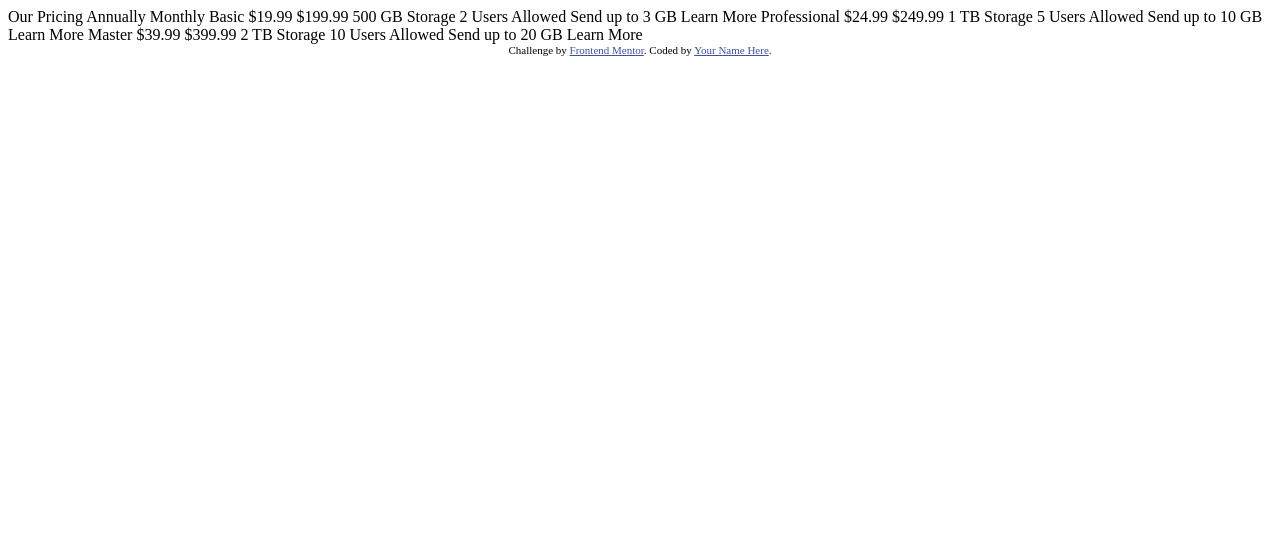
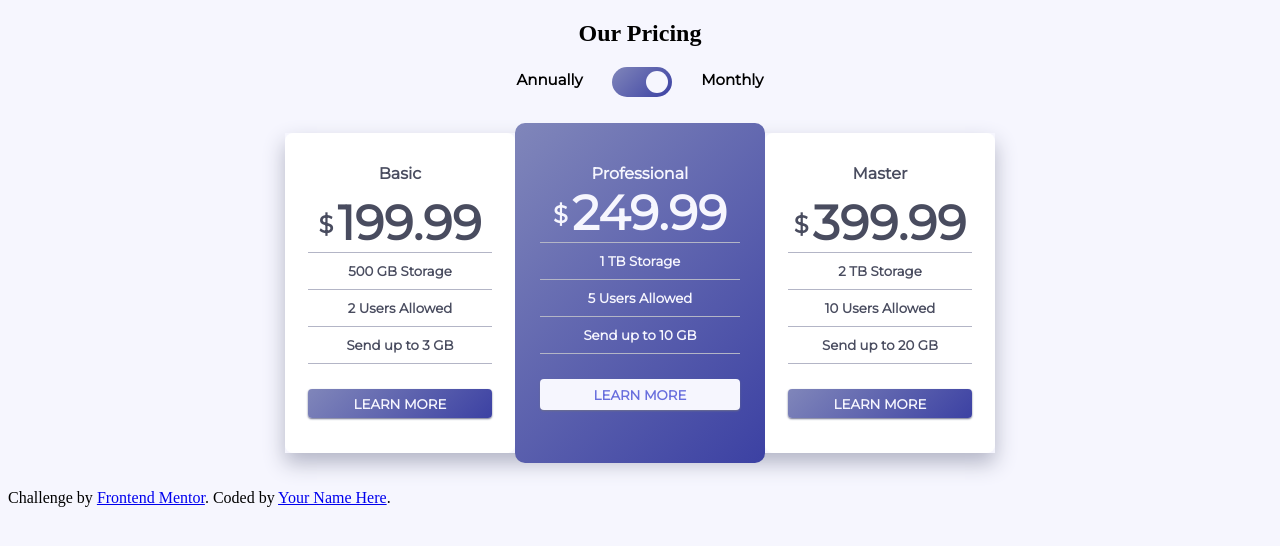
Before and after one commit to erosfrancesco/Frontend-Challenge-pricing-component-with-toggle, a plain HTML site: page index.html in a window 1280 px wide. Drawn offline with Linux system fonts and the light colour scheme.

Commit message:
sass refactoring

```diff
--- /dev/null
+++ b/content.css
@@ -0,0 +1,44 @@
+.paper_container h4 {
+  position: relative;
+  top: 10px;
+}
+
+.paper_main h4 {
+  top: 20px !important;
+}
+
+
+.paper_container h5 {
+  margin: 10px;
+}
+
+
+
+.paper_container h1 {
+  font-size: 40px;
+  margin-bottom: 10px;
+}
+
+.paper_main h1 {
+  margin-bottom: 20px;
+}
+
+
+
+.paper_container div {
+  width: 80%;
+  height: 1px;
+  margin-left: 10%;
+  background: hsl(234, 14%, 74%);
+}
+
+.pricing {
+  font-weight: bold;
+  font-size: -webkit-xxx-large;
+}
+
+.dollar {
+  font-size: x-large !important;
+  position: relative;
+  top: -7px;
+}
--- a/index.html
+++ b/index.html
@@ -2,51 +2,142 @@
 <html lang="en">
 <head>
   <meta charset="UTF-8">
-  <meta name="viewport" content="width=device-width, initial-scale=1.0"> <!-- displays site properly based on user's device -->
-
+  <meta name="viewport" content="width=device-width, initial-scale=1">
   <link rel="icon" type="image/png" sizes="32x32" href="./images/favicon-32x32.png">
 
   <title>Frontend Mentor | [Challenge Name Here]</title>
 
-  <!-- Feel free to remove these styles or customise in your own stylesheet 👍 -->
-  <style>
-    .attribution { font-size: 11px; text-align: center; }
-    .attribution a { color: hsl(228, 45%, 44%); }
-  </style>
+  <link href='https://fonts.googleapis.com/css?family=Montserrat' rel='stylesheet'>
+
+
 </head>
 <body>
 
-  Our Pricing
-  Annually
-  Monthly
+  <link rel="stylesheet" href="index.css">
+  <link rel="stylesheet" href="switch.css">
+  <link rel="stylesheet" href="paper.css">
+  <!-- <link rel="stylesheet" href="button.css"> -->
+  <link rel="stylesheet" href="content.css">
 
-  Basic
-  &dollar;19.99
-  &dollar;199.99
-  500 GB Storage
-  2 Users Allowed
-  Send up to 3 GB
-  Learn More
 
-  Professional
-  &dollar;24.99
-  &dollar;249.99
-  1 TB Storage
-  5 Users Allowed
-  Send up to 10 GB
-  Learn More
 
-  Master
-  &dollar;39.99
-  &dollar;399.99
-  2 TB Storage
-  10 Users Allowed
-  Send up to 20 GB
-  Learn More
+  <div class="toggle_container">
+    <h2> Our Pricing </h2>
+    <strong>Annually</strong>
+    <div style="display: inline">
+      <input type="checkbox" class="mytoggle" id="mycheckbox" onchange="toggle(this.checked)" />
+      <label for="mycheckbox" />
+    </div>
+    <strong>Monthly</strong>
+  </div>
+
+
+  <script>
+
+    window.onload = () => {
+      const isChecked = true
+      toggle(isChecked)
+      document.getElementById("mycheckbox").checked = isChecked
+    }
+
+    function toggle(checked) {
+      togglePricing(checked)
+    }
+
+    function togglePricing(checked) {
+      toggleDisplayOf("annual", checked)
+      toggleDisplayOf("month", !checked)
+    }
+
+    function toggleDisplayOf(className, show) {
+      forEachClassElements(className, item => { item.style.display = show ? "inline" : "none" })
+    }
+
+    function forEachClassElements(className, iterator) {
+      const elements = document.getElementsByClassName(className)
+      for (let i = 0; i < elements.length; i++) {
+        iterator(elements[i], i)
+      }
+    }
+  </script>
+
+
+
+
+
+
+  <br>
+  <br>
+
+  <div style="text-align: -webkit-center;">
+    <div class="papers_wrapper">
+
+      <div class="paper_container">
+        <h4>Basic</h4>
+        <strong class="pricing dollar">&dollar;</strong>
+        <strong class="pricing month">19.99</strong>
+        <strong class="pricing annual">199.99</strong>
+
+        <div></div>
+        <h5>500 GB Storage</h5>
+        <div></div>
+        <h5>2 Users Allowed</h5>
+        <div></div>
+        <h5>Send up to 3 GB</h5>
+        <div></div>
+
+        <button class="paper_button button_main">LEARN MORE</button>
+      </div>
+
+
+      <div class="paper_container paper_main">
+        <h4>Professional</h4>
+
+        <strong class="pricing dollar">&dollar;</strong>
+        <strong class="pricing month">24.99</strong>
+        <strong class="pricing annual">249.99</strong>
+
+        <div></div>
+        <h5>1 TB Storage</h5>
+        <div></div>
+        <h5>5 Users Allowed</h5>
+        <div></div>
+        <h5>Send up to 10 GB</h5>
+        <div></div>
+
+        <button class="paper_button">LEARN MORE</button>
+      </div>
+
+
+      <div class="paper_container">
+        <h4>Master</h4>
+
+        <strong class="pricing dollar">&dollar;</strong>
+        <strong class="pricing month">39.99</strong>
+        <strong class="pricing annual">399.99</strong>
+
+        <div></div>
+        <h5>2 TB Storage</h5>
+        <div></div>
+        <h5>10 Users Allowed</h5>
+        <div></div>
+        <h5>Send up to 20 GB</h5>
+        <div></div>
+
+        <button class="paper_button button_main">LEARN MORE</button>
+      </div>
+
+    </div>
+  </div>
+
+
+  <br>
+  <br>
 
   <div class="attribution">
     Challenge by <a href="https://www.frontendmentor.io?ref=challenge" target="_blank">Frontend Mentor</a>.
     Coded by <a href="#">Your Name Here</a>.
   </div>
+
 </body>
 </html>
--- /dev/null
+++ b/index.scss
@@ -0,0 +1,6 @@
+@import "./scss/button.scss";
+
+
+body {
+    background-color: $background-light-color;
+}
--- /dev/null
+++ b/paper.css
@@ -0,0 +1,33 @@
+.paper_container {
+  text-align: center;
+  border-radius: 8px;
+  width: 230px;
+  height: 320px;
+
+  color: hsl(232, 13%, 33%);
+  background: white;
+  font-family: 'Montserrat';
+}
+
+/**/
+.paper_main {
+  width: 250px !important;
+  height: 340px !important;
+  margin-top: -10px;
+  border-radius: 10px !important;
+
+  color: hsl(240, 78%, 98%);
+  /* Permalink - use to edit and share this gradient: https://colorzilla.com/gradient-editor/#8086ba+0,3c41a3+100 */
+  background: rgb(128,134,186); /* Old browsers */
+  background: -moz-linear-gradient(-45deg,  rgba(128,134,186,1) 0%, rgba(60,65,163,1) 100%); /* FF3.6-15 */
+  background: -webkit-linear-gradient(-45deg,  rgba(128,134,186,1) 0%,rgba(60,65,163,1) 100%); /* Chrome10-25,Safari5.1-6 */
+  background: linear-gradient(135deg,  rgba(128,134,186,1) 0%,rgba(60,65,163,1) 100%); /* W3C, IE10+, FF16+, Chrome26+, Opera12+, Safari7+ */
+  filter: progid:DXImageTransform.Microsoft.gradient( startColorstr='#8086ba', endColorstr='#3c41a3',GradientType=1 ); /* IE6-9 fallback on horizontal gradient */
+}
+
+.papers_wrapper {
+  display: inline-flex;
+  background: transparent;
+  height: 320px !important;
+  box-shadow: 0px 10px 20px hsl(234, 14%, 74%);
+}
--- /dev/null
+++ b/scss/button.scss
@@ -0,0 +1,26 @@
+@import "./theme.scss";
+
+
+/**/
+.paper_button {
+    @include custom-font;
+    font-weight: bold;
+
+    width: 80%;
+    height: 9%;
+    margin-top: 25px;
+
+    background: $background-light-color !important;
+    color: $primary-color !important;
+
+    border: none;
+    border-radius: 4px !important;
+    box-shadow: 0px 1px 2px $dark-shadow-color;
+}
+
+
+/**/
+.button_main {
+    color: hsl(240, 78%, 98%) !important;
+    @include custom-gradient;
+}
--- /dev/null
+++ b/scss/theme.scss
@@ -0,0 +1,20 @@
+$gradient1-color: rgb(128,134,186);
+$gradient2-color: rgba(60,65,163,1);
+
+$shadow-color: hsl(234, 14%, 74%);
+$dark-shadow-color: hsl(233, 13%, 49%);
+
+$background-light-color: hsl(240, 78%, 98%);
+$text-dark-color: hsl(232, 13%, 33%);
+$primary-color: hsl(237, 63%, 64%);
+
+@mixin custom-font {
+    font-family: 'Montserrat';
+}
+
+@mixin custom-gradient {
+    background: $gradient1-color; /* Old browsers */
+    background: -moz-linear-gradient(-45deg, $gradient1-color 0%, $gradient2-color 100%) !important; /* FF3.6-15 */
+    background: -webkit-linear-gradient(-45deg, $gradient1-color 0%,$gradient2-color 100%) !important; /* Chrome10-25,Safari5.1-6 */
+    background: linear-gradient(135deg, $gradient1-color 0%, $gradient2-color 100%) !important; /* W3C, IE10+, FF16+, Chrome26+, Opera12+, Safari7+ */
+}
--- /dev/null
+++ b/switch.css
@@ -0,0 +1,88 @@
+/* Switch*/
+.mytoggle {
+  visibility: hidden;
+  opacity: 0;
+  position: absolute;
+  top: -99999px;
+}
+
+.mytoggle + label {
+  font-family: arial;
+  vertical-align: middle;
+  width: 60px;
+  height: 30px;
+  display: inline-block;
+  position: relative;
+  border-radius: 15px;
+  overflow: hidden;
+  outline: none;
+  border: none;
+  cursor: pointer;
+  background-color: #bdc3c7;
+  -webkit-transition: .25s ease-in-out;
+  -moz-transition: .25s ease-out;
+  -o-transition: .25s ease-out;
+  transition: .25s ease-out;
+}
+
+.mytoggle + label:before {
+  width: 22px;
+  height: 22px;
+  left: 4px;
+  top: 4px;
+  border-radius: 11px;
+  z-index: 2;
+  display: block;
+  position: absolute;
+  background: hsl(240, 78%, 98%);
+  font-size: 14.99px;
+  font-weight: 700;
+  text-transform: uppercase;
+  text-indent: -32px;
+  word-spacing: 40px;
+  content: "";
+  color: hsl(240, 78%, 98%);
+  white-space: nowrap;
+  -webkit-transition: .25s ease-out;
+  -moz-transition: .25s ease-out;
+  -o-transition: .25s ease-out;
+  transition: .25s ease-out;
+}
+
+.mytoggle:checked + label {
+  /* Permalink - use to edit and share this gradient: https://colorzilla.com/gradient-editor/#8086ba+0,3c41a3+100 */
+  background: rgb(128,134,186); /* Old browsers */
+  background: -moz-linear-gradient(-45deg,  rgba(128,134,186,1) 0%, rgba(60,65,163,1) 100%); /* FF3.6-15 */
+  background: -webkit-linear-gradient(-45deg,  rgba(128,134,186,1) 0%,rgba(60,65,163,1) 100%); /* Chrome10-25,Safari5.1-6 */
+  background: linear-gradient(135deg,  rgba(128,134,186,1) 0%,rgba(60,65,163,1) 100%); /* W3C, IE10+, FF16+, Chrome26+, Opera12+, Safari7+ */
+  filter: progid:DXImageTransform.Microsoft.gradient( startColorstr='#8086ba', endColorstr='#3c41a3',GradientType=1 ); /* IE6-9 fallback on horizontal gradient */
+
+}
+
+input.mytoggle:focus + label {
+  outline: 0;
+}
+
+.mytoggle:checked + label:before {
+  background-color: hsl(240, 78%, 98%);
+  color: hsl(240, 78%, 98%);
+  left: 34px;
+}
+
+
+
+/* Container */
+.toggle_container {
+  text-align: center;
+}
+
+.toggle_container div {
+  display: inherit;
+}
+
+.toggle_container strong {
+  margin: 2%;
+  font-size: 15px;
+  font-family: 'Montserrat';
+  font-weight: 700;
+}
```
Also changed, not shown: button.css (added), index.css (added), 1 other file.
